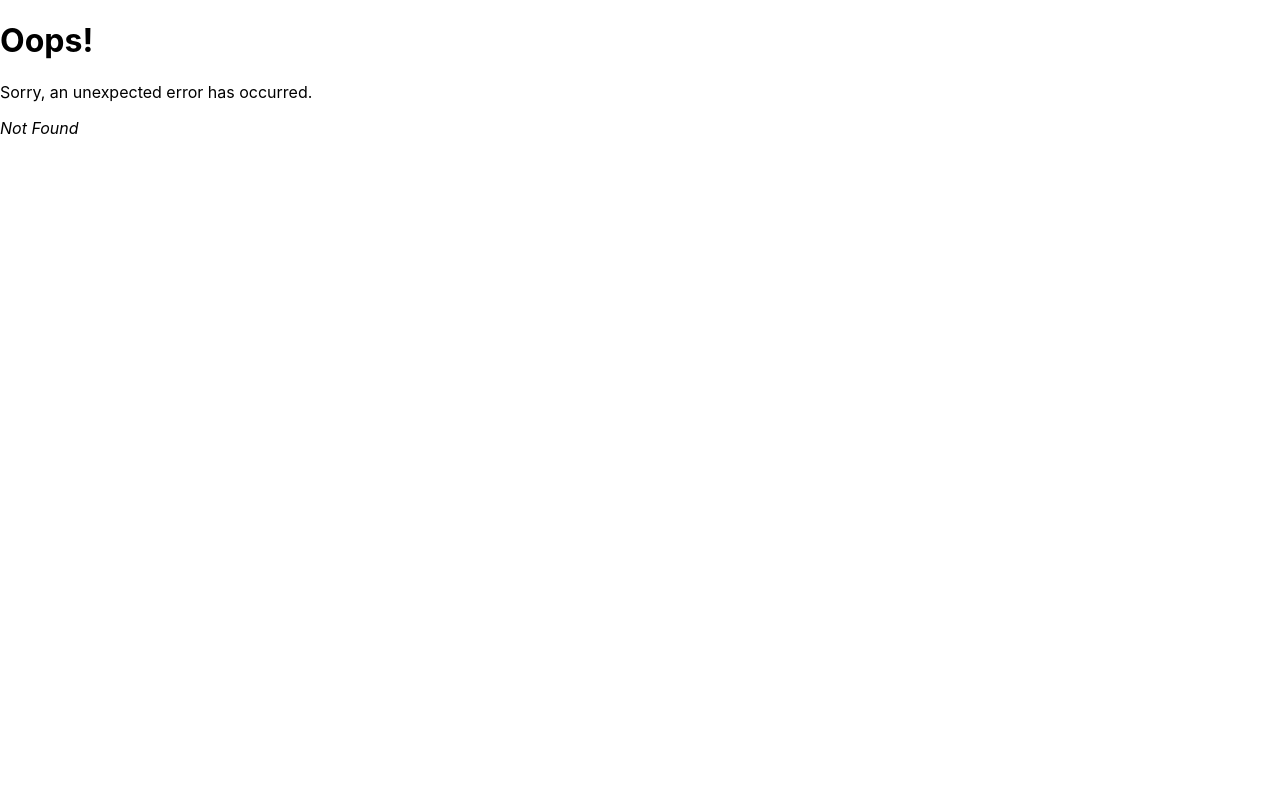
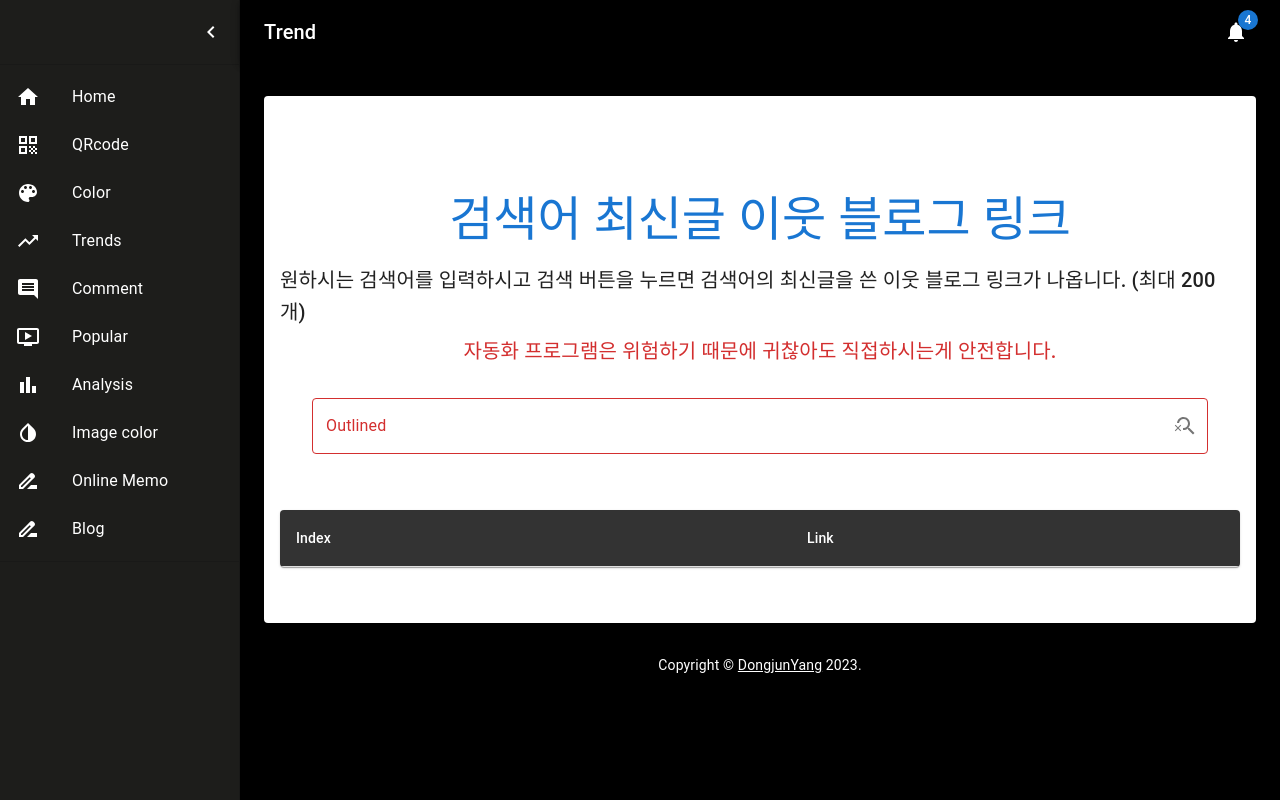
Before and after one commit to dev-noyes/fastapi-frontend, a React (Create React App) app: page /blog in a window 1280 px wide. Before the commit this address had no page. Built offline with nearby package versions, Linux system fonts and the light colour scheme.

Commit message:
add blog

```diff
--- a/src/dashboard/listItems.js
+++ b/src/dashboard/listItems.js
@@ -72,6 +72,12 @@ export default function MainListItems() {
         </ListItemIcon>
         <ListItemText primary="Online Memo" sx={style} />
       </ListItemButton>
+      <ListItemButton onClick={() => navigate("/blog")}>
+        <ListItemIcon>
+          <DriveFileRenameOutlineIcon sx={style} />
+        </ListItemIcon>
+        <ListItemText primary="Blog" sx={style} />
+      </ListItemButton>
     </React.Fragment>
   );
 }
--- a/src/index.js
+++ b/src/index.js
@@ -14,6 +14,7 @@ import Popular from "./routes/popular";
 import Analysis from "./routes/analysis";
 import ImageColorPalette from "./routes/image-palette";
 import Memo from "./routes/memo";
+import Blog from "./routes/blog";
 
 const router = createBrowserRouter([
   {
@@ -61,6 +62,11 @@ const router = createBrowserRouter([
     element: <Memo />,
     errorElement: <ErrorPage />,
   },
+  {
+    path: "/blog",
+    element: <Blog />,
+    errorElement: <ErrorPage />,
+  },
 ]);
 
 const root = ReactDOM.createRoot(document.getElementById("root"));
--- /dev/null
+++ b/src/routes/blog.jsx
@@ -0,0 +1,233 @@
+import * as React from "react";
+import { createTheme, ThemeProvider } from "@mui/material/styles";
+import CssBaseline from "@mui/material/CssBaseline";
+
+import Box from "@mui/material/Box";
+import Toolbar from "@mui/material/Toolbar";
+import List from "@mui/material/List";
+import Typography from "@mui/material/Typography";
+import Divider from "@mui/material/Divider";
+import IconButton from "@mui/material/IconButton";
+import Badge from "@mui/material/Badge";
+import Container from "@mui/material/Container";
+import Grid from "@mui/material/Grid";
+import Paper from "@mui/material/Paper";
+import MenuIcon from "@mui/icons-material/Menu";
+import ChevronLeftIcon from "@mui/icons-material/ChevronLeft";
+import NotificationsIcon from "@mui/icons-material/Notifications";
+
+import Table from "@mui/material/Table";
+import TableBody from "@mui/material/TableBody";
+import TableCell from "@mui/material/TableCell";
+import TableContainer from "@mui/material/TableContainer";
+import TableHead from "@mui/material/TableHead";
+import TableRow from "@mui/material/TableRow";
+
+import TextField from "@mui/material/TextField";
+import InputAdornment from "@mui/material/InputAdornment";
+import SearchIcon from "@mui/icons-material/Search";
+import SearchOffIcon from "@mui/icons-material/SearchOff";
+
+import MainListItems from "../dashboard/listItems";
+import Copyright from "../components/Copyright";
+import AppBar from "../components/Appbar";
+import Drawer from "../components/Drawer";
+
+const COLOR = "#1d1d1b";
+
+function Component() {
+  const [query, setQuery] = React.useState("");
+  const [trend, setTrend] = React.useState([]);
+
+  const validation = () => {
+    const regex = /^.{1,30}$/;
+    return !regex.test(query);
+  };
+
+  const handleAPI = async () => {
+    try {
+      const res = await fetch(`https://fastapi-google-trend.up.railway.app/api/blogs?query=${query}`);
+      const json = await res.json();
+      if (json && json.length > 0) {
+        const result = json.map((item, index) => {
+          return { index: index + 1, link: item };
+        });
+        setTrend([...result]);
+      } else {
+        throw Error("404@API error");
+      }
+    } catch (err) {
+      console.error(err);
+    }
+  };
+
+  return (
+    <Box
+      id="div-qrcode"
+      component="div"
+      sx={{
+        display: "flex",
+        flexDirection: "column",
+        justifyItems: "center",
+        alignItems: "center",
+      }}
+      noValidate
+      autoComplete="off"
+    >
+      <Typography component="h2" variant="h3" color="primary" gutterBottom sx={{ mb: 2, mt: 10 }}>
+        검색어 최신글 이웃 블로그 링크
+      </Typography>
+      <Typography component="h2" variant="h6" color="warning" gutterBottom>
+        원하시는 검색어를 입력하시고 검색 버튼을 누르면 검색어의 최신글을 쓴 이웃 블로그 링크가 나옵니다. (최대 200개)
+      </Typography>
+      <Typography component="h2" variant="h6" color="error" gutterBottom>
+        자동화 프로그램은 위험하기 때문에 귀찮아도 직접하시는게 안전합니다.
+      </Typography>
+      <Box
+        component="form"
+        sx={{
+          display: "flex",
+          flexDirection: "column",
+          m: 1,
+          width: "70vw",
+          alignItems: "center",
+        }}
+        noValidate
+        autoComplete="off"
+      >
+        <TextField
+          fullWidth
+          error={validation()}
+          value={query}
+          onChange={(e) => setQuery(e.target.value)}
+          margin="normal"
+          id="outlined-basic"
+          label="Outlined"
+          variant="outlined"
+          InputProps={{
+            endAdornment: (
+              <InputAdornment position="end">
+                <IconButton onClick={handleAPI} onMouseDown={null} edge="end">
+                  {query === "" ? <SearchOffIcon /> : <SearchIcon />}
+                </IconButton>
+              </InputAdornment>
+            ),
+          }}
+        />
+      </Box>
+      <TableContainer component={Paper} sx={{ my: 5 }}>
+        <Table sx={{ minWidth: 650 }} aria-label="simple-table-trend">
+          <TableHead sx={{ bgcolor: "#333" }}>
+            <TableRow>
+              <TableCell sx={{ color: "#fff" }}>Index</TableCell>
+              <TableCell sx={{ color: "#fff" }}>Link</TableCell>
+            </TableRow>
+          </TableHead>
+          <TableBody>
+            {trend.map((row, index) => (
+              <TableRow key={index} sx={{ border: 0 }}>
+                <TableCell component="th" scope="row">
+                  {row.index}
+                </TableCell>
+                <TableCell>
+                  <a href={row.link} target="_blank">
+                    {row.link}
+                  </a>
+                </TableCell>
+              </TableRow>
+            ))}
+          </TableBody>
+        </Table>
+      </TableContainer>
+    </Box>
+  );
+}
+
+const mdTheme = createTheme();
+
+function DashboardContent() {
+  const [open, setOpen] = React.useState(true);
+  const toggleDrawer = () => {
+    setOpen(!open);
+  };
+
+  return (
+    <ThemeProvider theme={mdTheme}>
+      <Box sx={{ display: "flex" }}>
+        <CssBaseline />
+        <AppBar position="absolute" open={open} color="transparent">
+          <Toolbar
+            sx={{
+              pr: "24px", // keep right padding when drawer closed
+            }}
+          >
+            <IconButton
+              edge="start"
+              color="inherit"
+              aria-label="open drawer"
+              onClick={toggleDrawer}
+              sx={{
+                marginRight: "36px",
+                ...(open && { display: "none" }),
+              }}
+            >
+              <MenuIcon sx={{ color: "#fff" }} />
+            </IconButton>
+            <Typography component="h1" variant="h6" color="#fff" noWrap sx={{ flexGrow: 1 }}>
+              Trend
+            </Typography>
+            <IconButton color="inherit">
+              <Badge badgeContent={4} color="primary">
+                <NotificationsIcon sx={{ color: "#fff" }} />
+              </Badge>
+            </IconButton>
+          </Toolbar>
+        </AppBar>
+        <Drawer variant="permanent" open={open} sx={{ bgcolor: COLOR }}>
+          <Toolbar
+            sx={{
+              display: "flex",
+              alignItems: "center",
+              justifyContent: "flex-end",
+              px: [1],
+            }}
+          >
+            <IconButton onClick={toggleDrawer}>
+              <ChevronLeftIcon sx={{ color: "#fff" }} />
+            </IconButton>
+          </Toolbar>
+          <Divider />
+          <List component="nav">
+            <MainListItems />
+            <Divider sx={{ my: 1 }} />
+          </List>
+        </Drawer>
+        <Box
+          component="main"
+          sx={{
+            backgroundColor: "#000",
+            flexGrow: 1,
+            height: "100vh",
+            overflow: "auto",
+          }}
+        >
+          <Toolbar />
+          <Container maxWidth="lg" sx={{ mt: 4, mb: 4 }}>
+            <Grid container spacing={3}>
+              <Grid item xs={12} md={12} lg={12}>
+                <Paper sx={{ p: 2, display: "flex", flexDirection: "column" }}>
+                  <Component />
+                </Paper>
+              </Grid>
+            </Grid>
+            <Copyright sx={{ pt: 4 }} />
+          </Container>
+        </Box>
+      </Box>
+    </ThemeProvider>
+  );
+}
+
+export default function Blog() {
+  return <DashboardContent />;
+}
--- a/src/routes/memo.jsx
+++ b/src/routes/memo.jsx
@@ -38,6 +38,12 @@ const COLOR = "#1d1d1b";
 function Component() {
   const MemoEditor = () => {
     const [editorState, setEditorState] = React.useState(() => EditorState.createEmpty());
+    const editor = React.useRef(null);
+
+    React.useEffect(() => {
+      editor.current.focus();
+    }, []);
+
     const onUtilType = (type) => {
       // type BOLD ITALIC UNDERLINE
       setEditorState(RichUtils.toggleInlineStyle(editorState, type));
@@ -54,6 +60,13 @@ function Component() {
         display: "inline",
         boxShadow: "inset 0 -0.5vw 0 #f5cac3",
       },
+    };
+
+    const myBlockStyleFn = (contentBlock) => {
+      const type = contentBlock.getType();
+      if (type === "blockquote") {
+        return "superFancyBlockquote";
+      }
     };
 
     return (
@@ -128,7 +141,19 @@ function Component() {
             my: 2,
           }}
         >
-          <Editor customStyleMap={styleMap} editorState={editorState} onChange={setEditorState} />
+          <Editor
+            placeholder="Hello"
+            blockStyleFn={myBlockStyleFn}
+            ref={editor}
+            customStyleMap={styleMap}
+            editorState={editorState}
+            onChange={React.useCallback(
+              (rawcontent) => {
+                setEditorState(rawcontent);
+              },
+              [editorState]
+            )}
+          />
         </Box>
       </div>
     );
@@ -187,7 +212,7 @@ function DashboardContent() {
             }}
           >
             <IconButton onClick={toggleDrawer}>
-              <ChevronLeftIcon sx={{ color: "#fff" }}/>
+              <ChevronLeftIcon sx={{ color: "#fff" }} />
             </IconButton>
           </Toolbar>
           <Divider />
```
